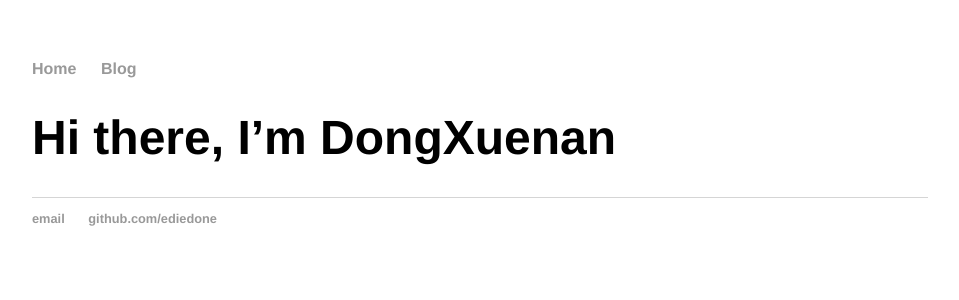
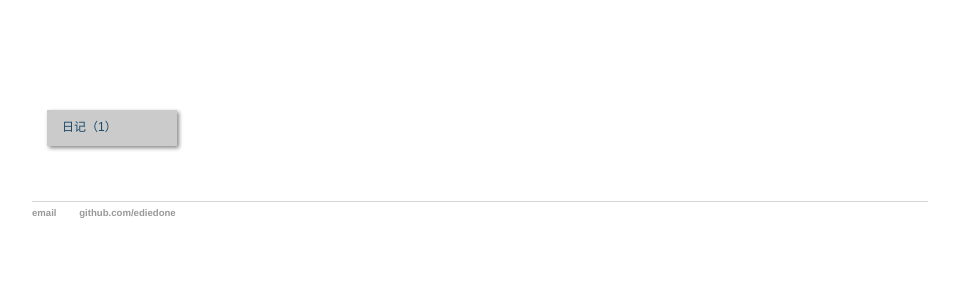
Before and after one commit to ediedone/ediedone.github.io, a Jekyll site: the page built from index.md, in a window 1280 px wide. Shown: the top 300 px of the page, without its empty margins (160-1119 px from the left). Built offline with Jekyll 4.4.1, drawn with Linux system fonts in a browser that asks for light colours.

Commit message:
add category

```diff
--- a/_config.yml
+++ b/_config.yml
@@ -1,5 +1,11 @@
-name: DongXuenan's Blog
+encoding: utf-8
+name: 记录点滴
+
+# 转换
 markdown: kramdown
+highlighter: rouge
+excerpt_separator: <!--excerpt-->
+
 theme: jekyll-theme-cayman
 permalink: /blog/:year/:month/:day/:title
 paginate: 20
--- a/_layouts/default.html
+++ b/_layouts/default.html
@@ -1,22 +1,29 @@
 <!DOCTYPE html>
 <html>
   <head>
-		<title>{{ page.title }}</title>
+    <title>记录点滴</title>
     <!-- link to main stylesheet -->
     <link rel="stylesheet" type="text/css" href="/css/main.css">
   </head>
   <body>
-		<nav>
-		<ul>
-			<li><a href="/">Home</a></li>
-			<li><a href="/blog">Blog</a></li>
+    <div class="outer">
+      <!--div class="inner"-->
+
+        <div class="navbox">
+          {% for category in site.categories %}
+          <ul class="nav">
+            <li><a href="{{ site.baseurl}}/category/{{ category.first }}.html">{{category.first}}（{{category.last.size}}）</a></li>
           </ul>
-		</nav>
-		<div class="container">
+          {% endfor %}
+        </div>
 
+        <div class="content">
           {{ content }}
+        </div>
 
-		</div><!-- /.container -->
+      <!--/div-->
+    </div>
+
     <footer>
       <ul>
         <li><a href="mailto:ediedone@126.com">email</a></li>
--- a/blog/index.html
+++ b/blog/index.html
@@ -1,6 +1,6 @@
 ---
 layout: default
-title: DongXuenan's Blog
+title: 记录点滴
 ---
 	<h1>{{ page.title }}</h1>
 	<ul class="posts">
--- a/css/main.css
+++ b/css/main.css
@@ -1,19 +1,67 @@
+*{margin:0;padding:0;list-style-type:none;}
 body {
+    font: 12px/180% Arial, Helvetica, sans-serif, "微软雅黑";
 	margin: 60px auto;
 	width: 70%;
 }
-nav ul, footer ul {
+div.outer {
+    position:relative;
+    overflow: hidden;
+    margin: 10px auto;
+    padding:10px;
+}
+div.inner {
+    /*width:960px;*/
+    position:relative;
+    right:300px;
+    padding:10px;
+}
+div.navbox {
+    width:150px;
+    float:left;
+    position:relative;
+    padding:5px;
+}
+div.content {
+    float:left;
+    position:relative;
+    left:5px;
+    padding-top:30px;
+    padding:10px;
+}
+div.article {
+    position:relative;
+    overflow: hidden;
+    padding:15px;
+}
+div.brief {
+    position:relative;
+}
+ul.nav{width:200px;padding:30px 0 30px 0;background:url() no-repeat;}
+ul.nav li{margin:5px 0 0 0;}
+ul.nav li a{
+  background:#cbcbcb url() no-repeat;color:#174867;padding:7px 15px 7px 15px;width:100px;display:block;text-decoration:none;
+  -webkit-transition:all 0.3s ease-out;
+  -moz-transition:all 0.3s ease-out;
+  -o-transition:all 0.3s ease-out;
+  -webkit-box-shadow:2px 2px 4px #888;
+  -moz-box-shadow:2px 2px 4px #888;
+  -o-box-shadow:2px 2px 4px #888;
+}
+ul.nav li a:hover{background:#ebebeb url() no-repeat;color:#67a5cd;padding:7px 15px 7px 30px;}
+footer ul {
 	font-family:'Helvetica', 'Arial','Sans-Serif';
 	padding: 0px;
 	list-style: none;
 	font-weight: bold;
 }
-nav ul li, footer ul li {
+footer ul li {
 	display: inline;
 	margin-right: 20px;
 }
 a {
 	text-decoration: none;
+    border: 0;
 	color: #999
 }
 a:hover {
--- a/index.md
+++ b/index.md
@@ -1,5 +1,3 @@
 ---
 layout: default
-title: DongXuenan's Blog
 ---
-# Hi there, I'm DongXuenan
```
Also changed, not shown: _posts/2017-04-04-qingming-activies.md (+2 -1 lines), _posts/2017-05-14-shadowsocks.md (added, +5 -0 lines), category/日记.md (added, +17 -0 lines). Lines whose indentation alone changed are shown as unchanged.
